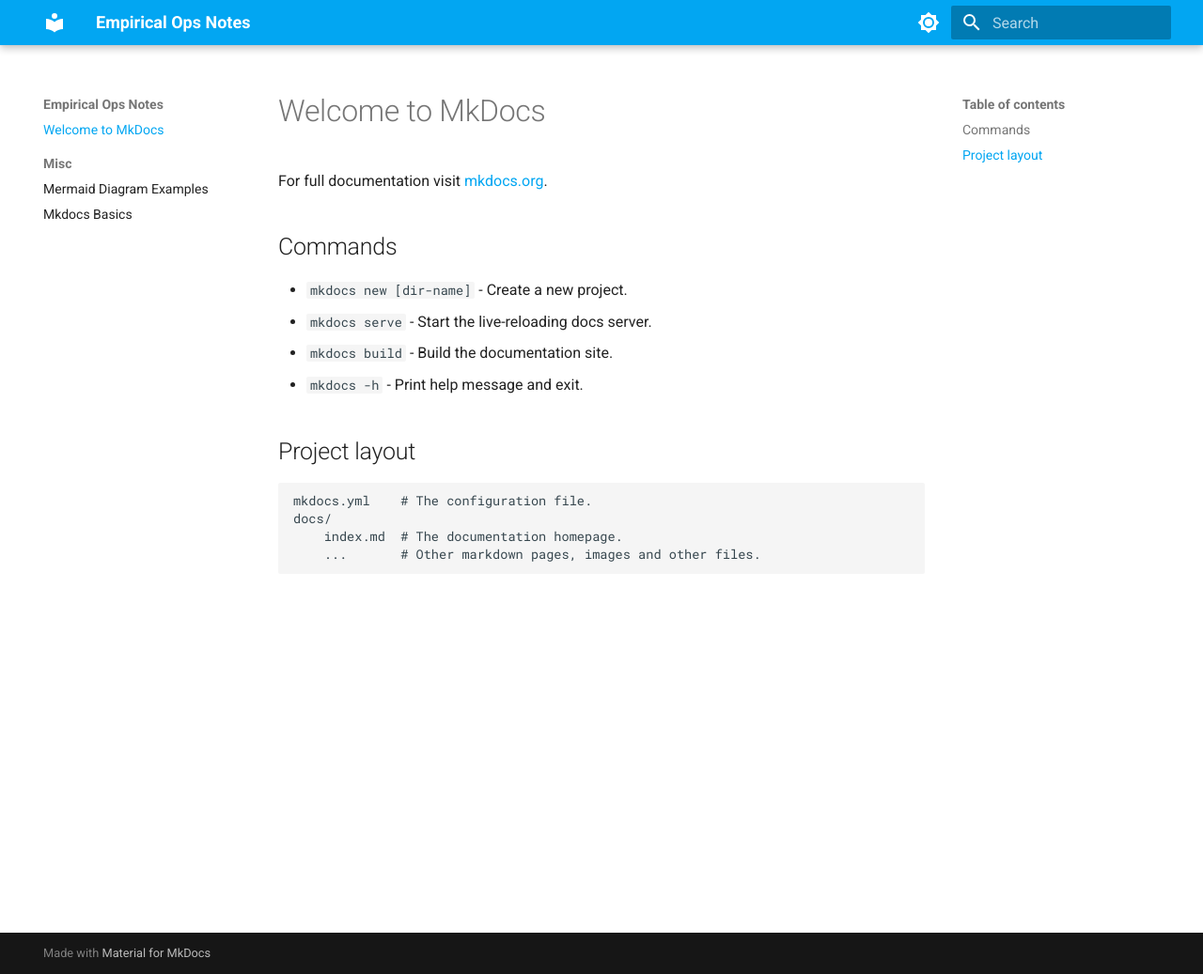
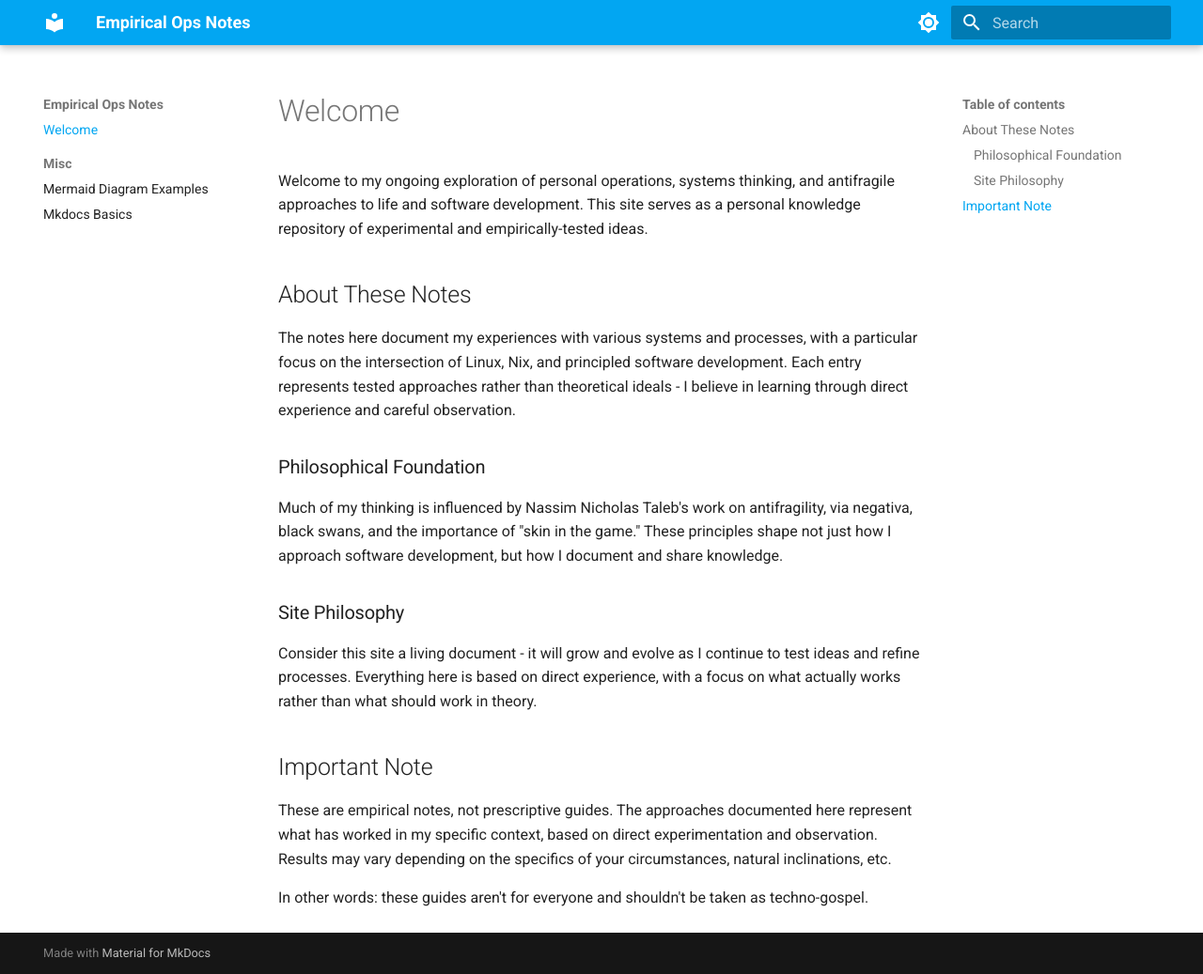
Before and after one commit to DrewDalmedo/drewdalmedo.github.io, an MkDocs documentation site: the page built from docs/index.md, in a window 1280 px wide and 1037 px high. Shown: the whole window at 94% size. Built offline with MkDocs 1.6.1 and Material for MkDocs 9.7.7, drawn with Linux system fonts in a browser that asks for light colours.

Commit message:
Rewrite home page

```diff
--- a/docs/index.md
+++ b/docs/index.md
@@ -1,17 +1,21 @@
-# Welcome to MkDocs
+# Welcome
 
-For full documentation visit [mkdocs.org](https://www.mkdocs.org).
+Welcome to my ongoing exploration of personal operations, systems thinking, and antifragile approaches to life and software development. This site serves as a personal knowledge repository of experimental and empirically-tested ideas.
 
-## Commands
+## About These Notes
 
-* `mkdocs new [dir-name]` - Create a new project.
-* `mkdocs serve` - Start the live-reloading docs server.
-* `mkdocs build` - Build the documentation site.
-* `mkdocs -h` - Print help message and exit.
+The notes here document my experiences with various systems and processes, with a particular focus on the intersection of Linux, Nix, and principled software development. Each entry represents tested approaches rather than theoretical ideals - I believe in learning through direct experience and careful observation.
 
-## Project layout
+### Philosophical Foundation
 
-    mkdocs.yml    # The configuration file.
-    docs/
-        index.md  # The documentation homepage.
-        ...       # Other markdown pages, images and other files.
+Much of my thinking is influenced by Nassim Nicholas Taleb's work on antifragility, via negativa, black swans, and the importance of "skin in the game." These principles shape not just how I approach software development, but how I document and share knowledge.
+
+### Site Philosophy
+
+Consider this site a living document - it will grow and evolve as I continue to test ideas and refine processes. Everything here is based on direct experience, with a focus on what actually works rather than what should work in theory.
+
+## Important Note
+
+These are empirical notes, not prescriptive guides. The approaches documented here represent what has worked in my specific context, based on direct experimentation and observation. Results may vary depending on the specifics of your circumstances, natural inclinations, etc.
+
+In other words: these guides aren't for everyone and shouldn't be taken as techno-gospel.
```
